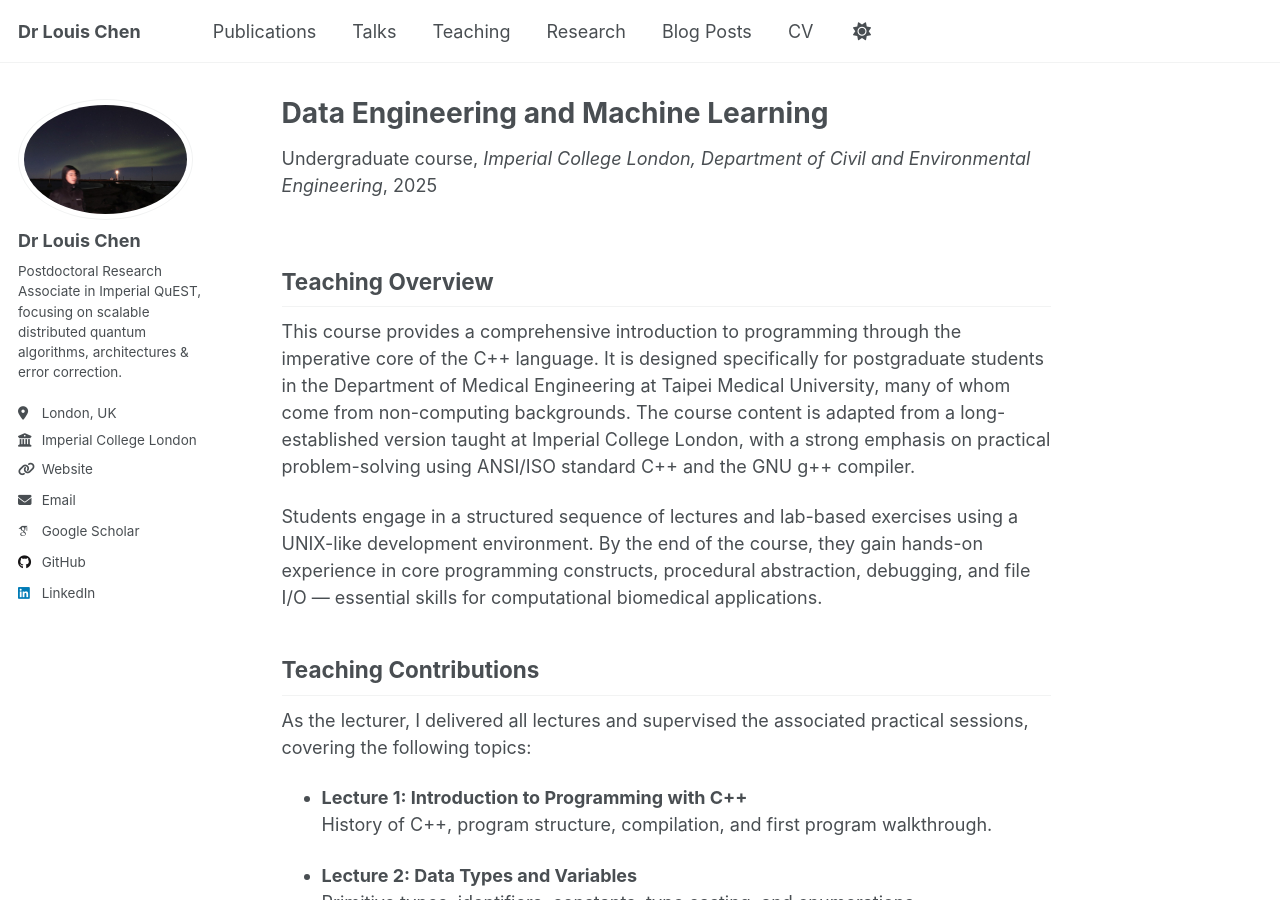
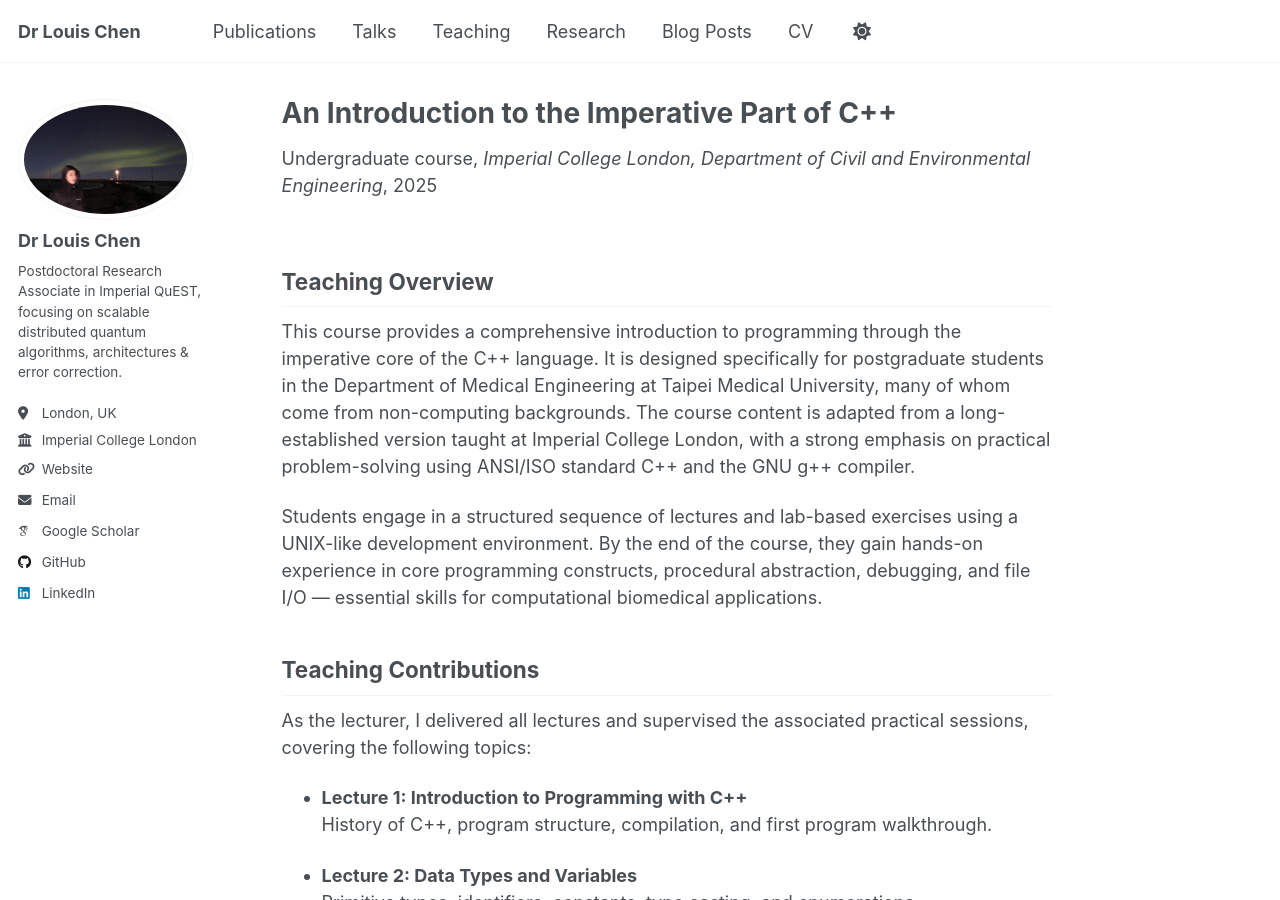
Before and after one commit to Louisanity/louisanity.github.io, a Jekyll site: the page built from _teaching/2024-fall-me-cpp.md, in a window 1280 px wide and 900 px high. Built offline with Jekyll 4.4.1, drawn with Linux system fonts in a browser that asks for light colours; some web fonts are replaced.

Commit message:
Update 2024-fall-me-cpp.md

```diff
--- a/_teaching/2024-fall-me-cpp.md
+++ b/_teaching/2024-fall-me-cpp.md
@@ -1,5 +1,5 @@
 ---
-title: "Data Engineering and Machine Learning"
+title: "An Introduction to the Imperative Part of C++"
 collection: teaching
 type: "Undergraduate course"
 code: CIVE70122
```
